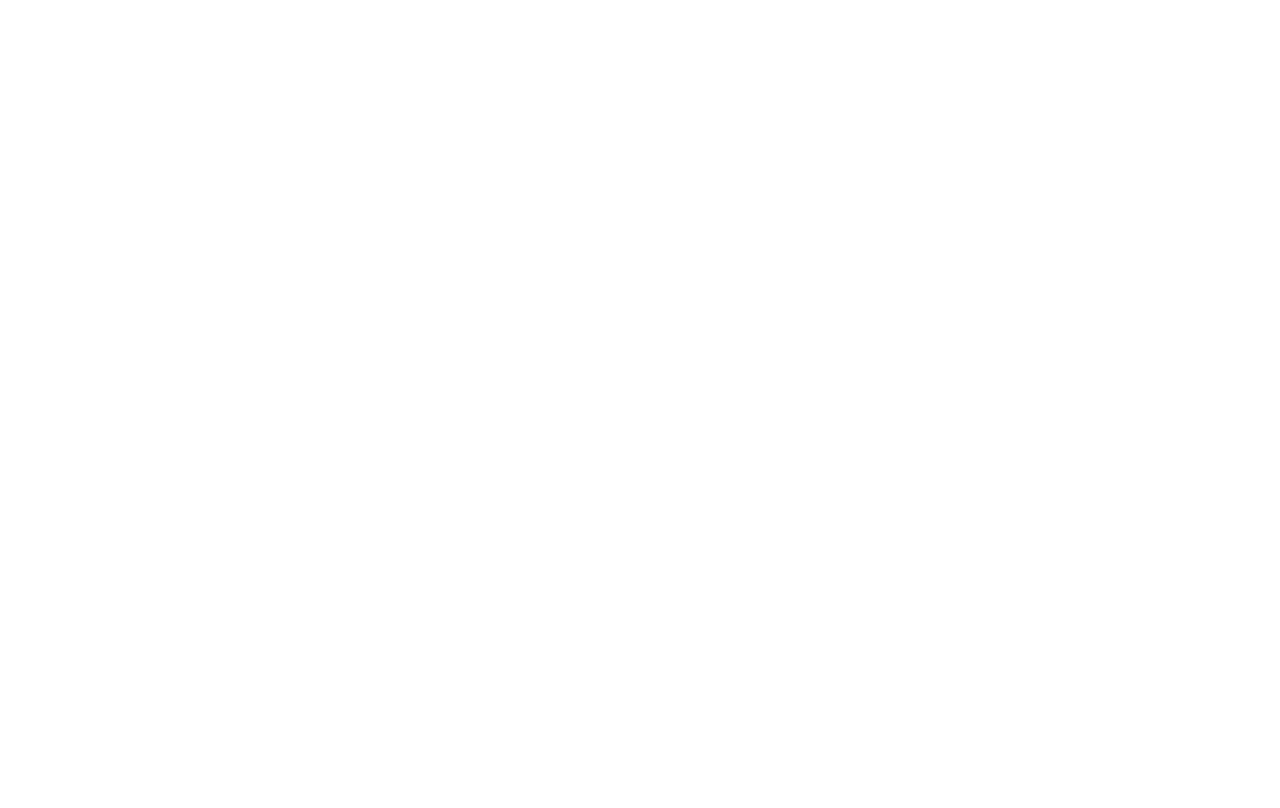
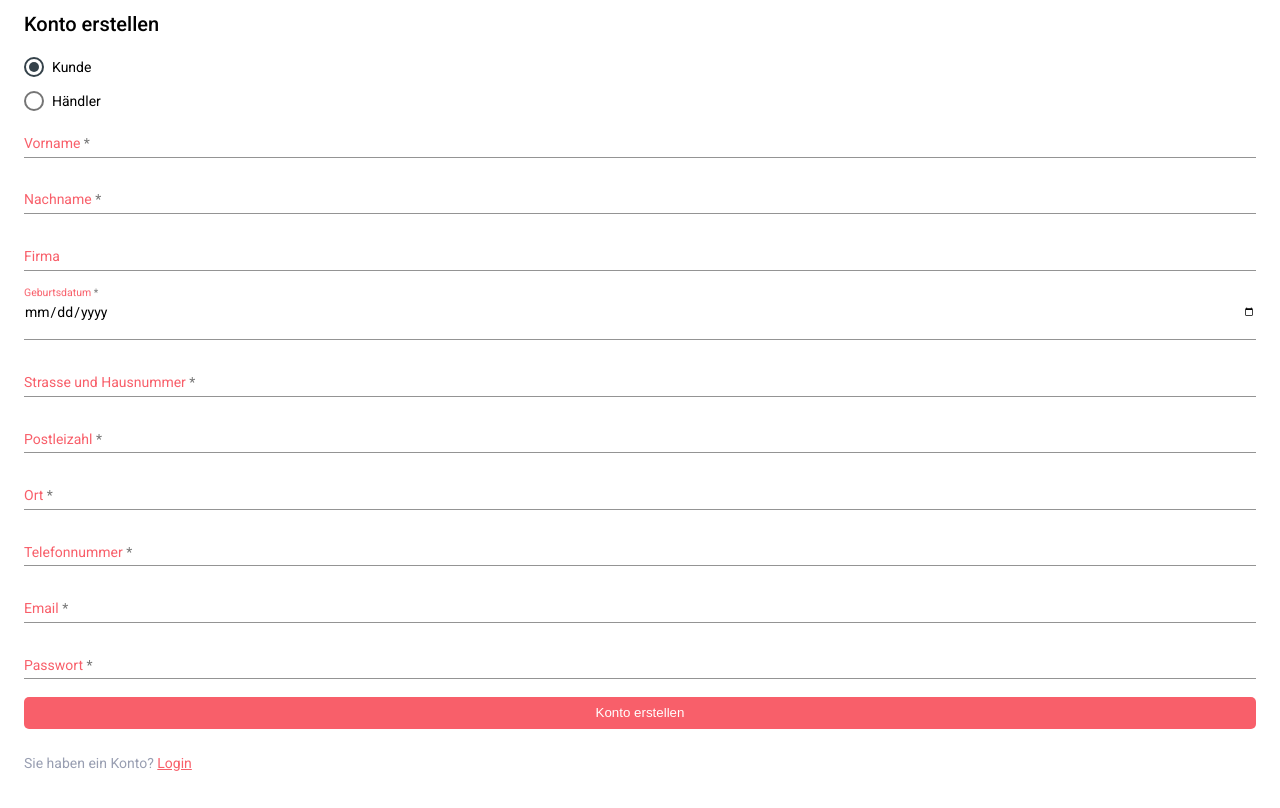
Before and after one commit to EnnoKalbfell/autozon, an Angular app in the folder Frontend/autozon/: page /register in a window 1280 px wide. Before the commit this address led to /. Built offline with nearby package versions, Linux system fonts and the light colour scheme.

Commit message:
add html and css

```diff
--- /dev/null
+++ b/Frontend/autozon/src/app/pages/login/login.component.html
@@ -0,0 +1,30 @@
+<div class="container">
+    <div>
+        <h2>Login</h2>
+        <p>Hallo, schön Sie wieder zu sehen</p>
+    </div>
+
+    <form>
+        <div style="margin-top: 16px;">
+            <mat-form-field class="example-full-width">
+                <mat-label class="label">Email</mat-label>
+                <input required matInput>
+            </mat-form-field>
+        </div>
+
+        <div>
+            <mat-form-field class="example-full-width">
+                <mat-label class="label">Passwort</mat-label>
+                <input required matInput class="password" >
+
+            </mat-form-field>
+        </div>
+
+        <div>
+            <button class="button">Login</button>
+        </div>
+    </form>
+    <div class="link">
+        <a class="label" routerLink="/register">Konto erstellen</a>
+    </div>
+</div>
--- /dev/null
+++ b/Frontend/autozon/src/app/pages/login/login.component.scss
@@ -0,0 +1,64 @@
+.container {
+    margin: 8px;
+    margin-left: 24px;
+    margin-right: 24px;
+
+
+    .label {
+        color: #f85f6a;
+    }
+
+    .button {
+        color: #FFF;
+        background-color: #f85f6a;
+        width: 100%;
+        border-radius: 5px;
+        height: 32px;
+        border: none;
+    }
+    mat-form-field {
+        width: 100%;
+    }
+
+    .password {
+        -webkit-text-security: disc;
+    }
+
+    .link {
+        position: absolute;
+        bottom: 20px;
+        right: 24px;
+    }
+}
+
+@media screen and (min-width: 480px) {
+    .container {
+        margin: 8px;
+        margin-left: 24px;
+        margin-right: 24px;
+
+
+        .label {
+            color: #f85f6a;
+        }
+
+        .button {
+            color: #FFF;
+            background-color: #f85f6a;
+            width: 100%;
+            border-radius: 5px;
+            height: 32px;
+            border: none;
+        }
+
+        .password {
+            -webkit-text-security: disc;
+        }
+
+        .link {
+            position: inherit;
+            margin-top: 24px;
+        }
+    }
+
+  }
--- /dev/null
+++ b/Frontend/autozon/src/app/pages/login/login.component.ts
@@ -0,0 +1,15 @@
+import { Component, OnInit } from '@angular/core';
+
+@Component({
+  selector: 'login',
+  templateUrl: './login.component.html',
+  styleUrls: ['./login.component.scss']
+})
+export class LoginComponent implements OnInit {
+  constructor() {
+  }
+
+  ngOnInit(): void {
+  }
+
+}
--- /dev/null
+++ b/Frontend/autozon/src/app/pages/registration/registration.component.html
@@ -0,0 +1,95 @@
+<div class="container">
+    <div>
+        <h2>Konto erstellen</h2>
+    </div>
+
+    <form>
+        <div style="margin-top: 16px;">
+                <mat-radio-group aria-label="Select an option">
+                    <mat-radio-button checked class="radio_button" value="customer">Kunde</mat-radio-button>
+                    <br>
+                    <mat-radio-button class="radio_button" style="margin-top: 12px;" value="seller">Händler</mat-radio-button>
+                </mat-radio-group>
+        </div>
+
+        <div style="margin-top: 8px;">
+            <mat-form-field class="example-full-width">
+                <mat-label class="label">Vorname</mat-label>
+                <input required matInput>
+            </mat-form-field>
+        </div>
+
+        <div>
+            <mat-form-field class="example-full-width">
+                <mat-label class="label">Nachname</mat-label>
+                <input required matInput>
+            </mat-form-field>
+        </div>
+
+        <div>
+            <mat-form-field class="example-full-width">
+                <mat-label class="label">Firma</mat-label>
+                <input matInput>
+            </mat-form-field>
+        </div>
+
+        <div>
+            <mat-form-field class="example-full-width">
+                <mat-label class="label">Geburtsdatum</mat-label>
+                <input type="date" required matInput>
+            </mat-form-field>
+        </div>
+
+        <div>
+            <mat-form-field class="example-full-width">
+                <mat-label class="label">Strasse und Hausnummer</mat-label>
+                <input required matInput>
+            </mat-form-field>
+        </div>
+
+        <div>
+            <mat-form-field class="example-full-width">
+                <mat-label class="label">Postleizahl</mat-label>
+                <input required matInput>
+            </mat-form-field>
+        </div>
+
+        <div>
+            <mat-form-field class="example-full-width">
+                <mat-label class="label">Ort</mat-label>
+                <input required matInput>
+            </mat-form-field>
+        </div>
+
+        <div>
+            <mat-form-field class="example-full-width">
+                <mat-label class="label">Telefonnummer</mat-label>
+                <input required matInput>
+            </mat-form-field>
+        </div>
+
+        <div>
+            <mat-form-field class="example-full-width">
+                <mat-label class="label">Email</mat-label>
+                <input type="email" required matInput>
+            </mat-form-field>
+        </div>
+
+        <div>
+            <mat-form-field class="example-full-width">
+                <mat-label class="label">Passwort</mat-label>
+                <input required matInput class="password" >
+
+            </mat-form-field>
+        </div>
+
+        <div>
+            <button class="button">Konto erstellen</button>
+        </div>
+    </form>
+    <div class="link input_placeholder">
+        <div>
+            Sie haben ein Konto? <a class="label" routerLink="/login">Login</a>
+        </div>
+    </div>
+</div>
--- /dev/null
+++ b/Frontend/autozon/src/app/pages/registration/registration.component.scss
@@ -0,0 +1,62 @@
+.container {
+    margin: 8px;
+    margin-left: 24px;
+    margin-right: 24px;
+
+
+    .label {
+        color: #f85f6a;
+    }
+
+    .button {
+        color: #FFF;
+        background-color: #f85f6a;
+        width: 100%;
+        border-radius: 5px;
+        height: 32px;
+        border: none;
+    }
+    mat-form-field {
+        width: 100%;
+    }
+
+    .password {
+        -webkit-text-security: disc;
+    }
+
+    .link {
+        margin-top: 24px;
+    }
+
+    .input_placeholder {
+        color: #989eb1;
+
+    }
+}
+
+@media screen and (min-width: 480px) {
+    .container {
+        margin: 8px;
+        margin-left: 24px;
+        margin-right: 24px;
+
+
+        .label {
+            color: #f85f6a;
+        }
+
+        .button {
+            color: #FFF;
+            background-color: #f85f6a;
+            width: 100%;
+            border-radius: 5px;
+            height: 32px;
+            border: none;
+        }
+
+        .password {
+            -webkit-text-security: disc;
+        }
+    }
+
+  }
--- /dev/null
+++ b/Frontend/autozon/src/app/pages/registration/registration.component.ts
@@ -0,0 +1,16 @@
+import { Component, OnInit } from '@angular/core';
+
+@Component({
+  selector: 'registration',
+  templateUrl: './registration.component.html',
+  styleUrls: ['./registration.component.scss']
+})
+export class RegistrationComponent implements OnInit {
+  constructor() {
+
+  }
+
+  ngOnInit(): void {
+  }
+
+}
```
Also changed, not shown: Frontend/autozon/src/app/app-routing.module.ts (+16 -3 lines), Frontend/autozon/src/app/pages/pages.module.ts (+6 -1 lines), 2 other files (tests, documents, lock files or other folders).
